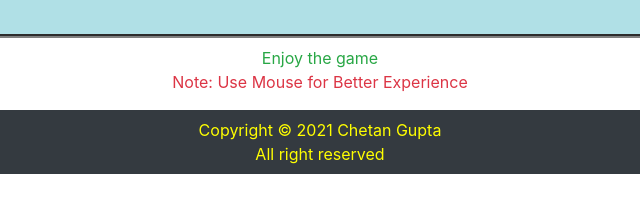
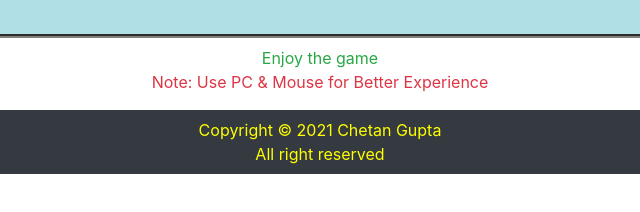
Before and after one commit to VenomousDAGGER/Gun-Shoot-Game-using-HTML-javaScript, a plain HTML site: page index.html in a window 1280 px wide. Shown: the part 542-754 px from the top of the page, 320-960 px from the left. Drawn offline with nearby package versions, Linux system fonts and the light colour scheme.

Commit message:
Update index.html

```diff
--- a/index.html
+++ b/index.html
@@ -31,7 +31,7 @@
     </div>
     <div class="text-center">
         <p class="m-0 p-0 text-success">Enjoy the game</p>
-        <p class="text-danger">Note: Use Mouse for Better Experience</p>
+        <p class="text-danger">Note: Use PC & Mouse for Better Experience</p>
     </div>
     <footer class="bg-dark text-center p-2">
         <p class="p-0 m-0">Copyright &copy; 2021 Chetan Gupta<br/>All right reserved</p>
```
